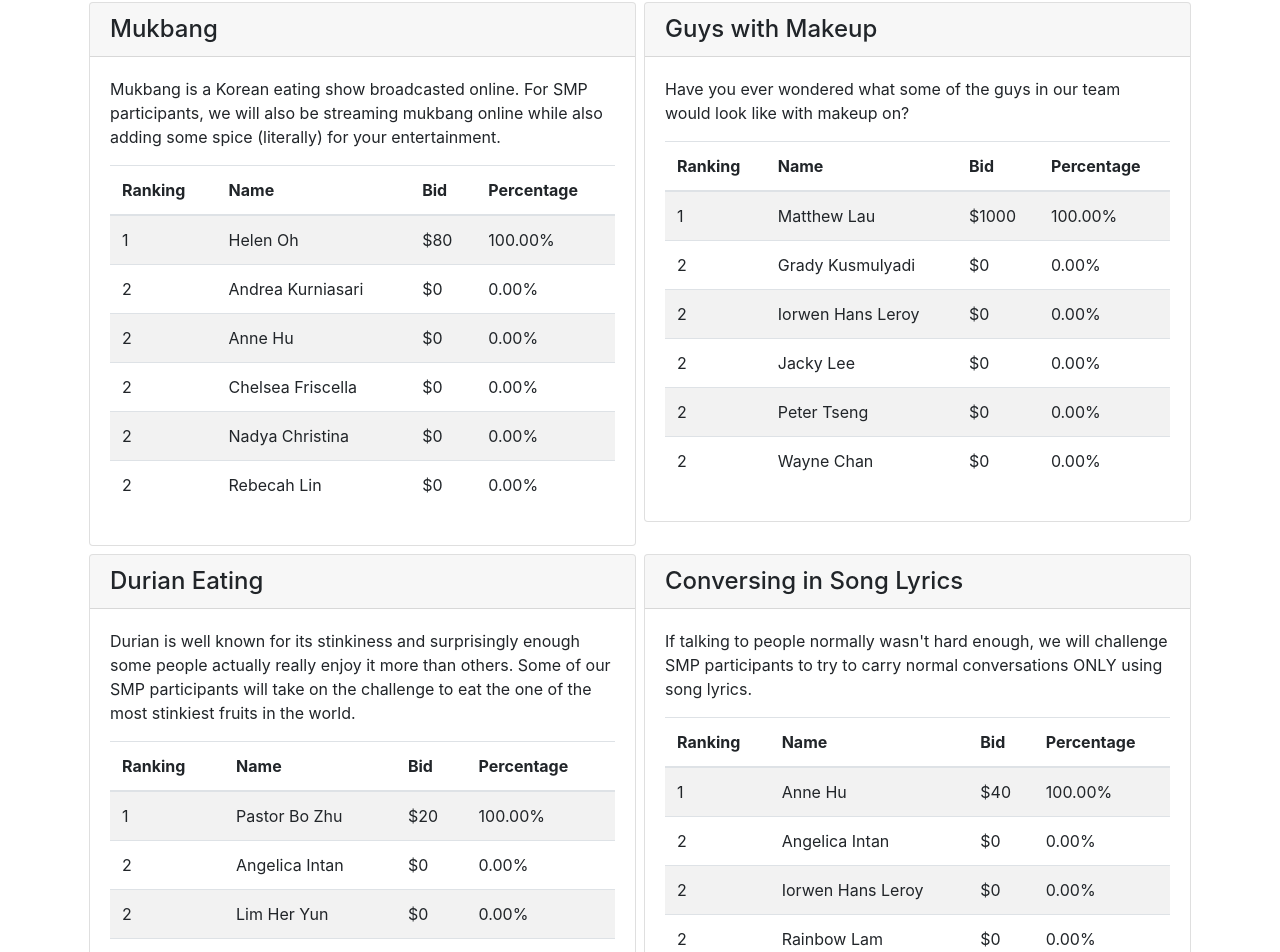
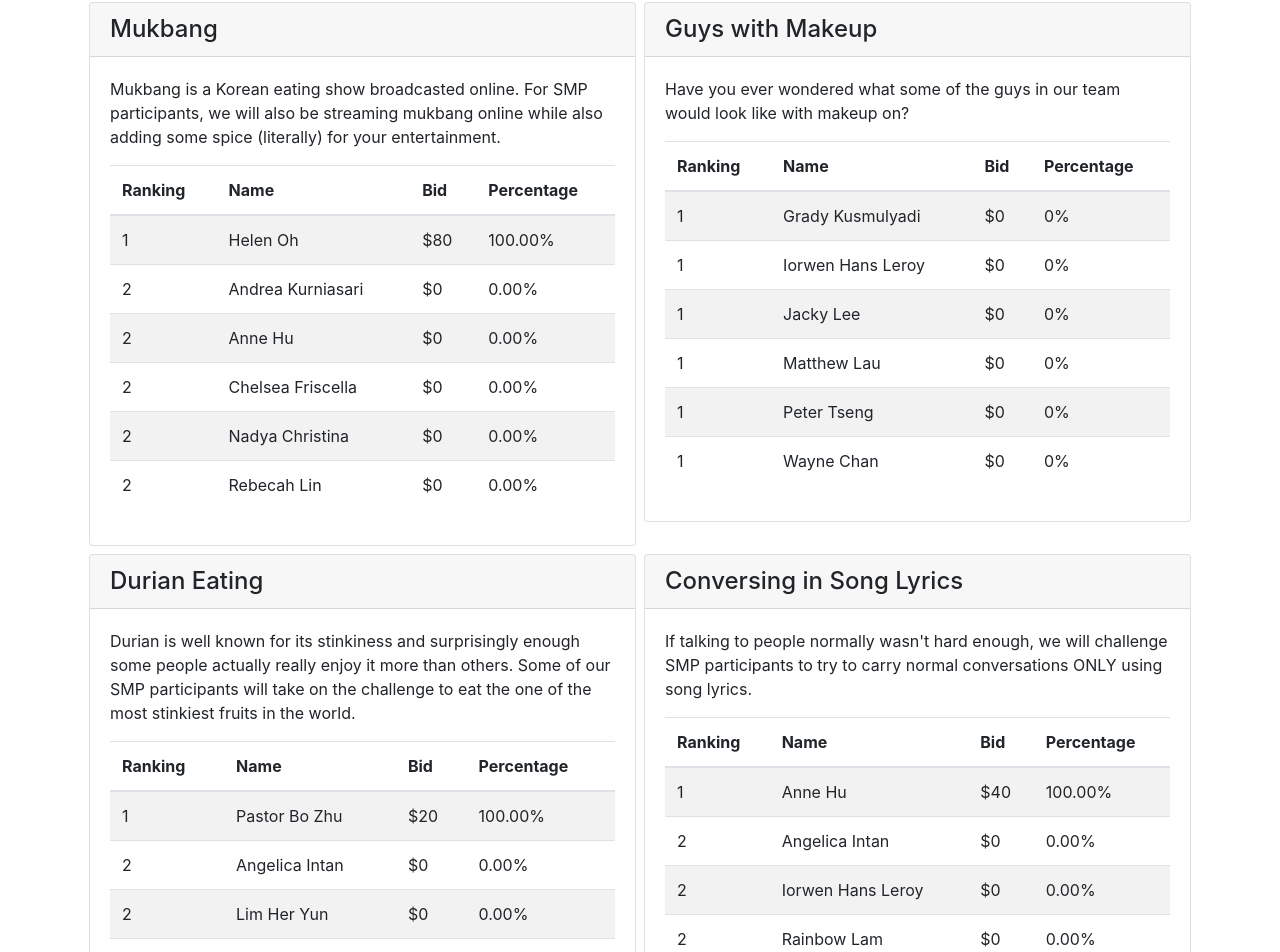
Before and after one commit to smp2020/smp2020.github.io, a React (Create React App) app: page / in a window 1280 px wide. Shown: the part 887-1839 px from the top of the page. Built offline with nearby package versions, Linux system fonts and the light colour scheme.

Commit message:
Back to Normal

```diff
--- a/src/data.js
+++ b/src/data.js
@@ -19,7 +19,7 @@ const data = [
         { person: 'Grady Kusmulyadi', bid: 0 },
         { person: 'Iorwen Hans Leroy', bid: 0 },
         { person: 'Jacky Lee', bid: 0 },
-        { person: 'Matthew Lau', bid: 1000 },
+        { person: 'Matthew Lau', bid: 0 },
         { person: 'Peter Tseng', bid: 0 },
         { person: 'Wayne Chan', bid: 0 },
       ]
```
